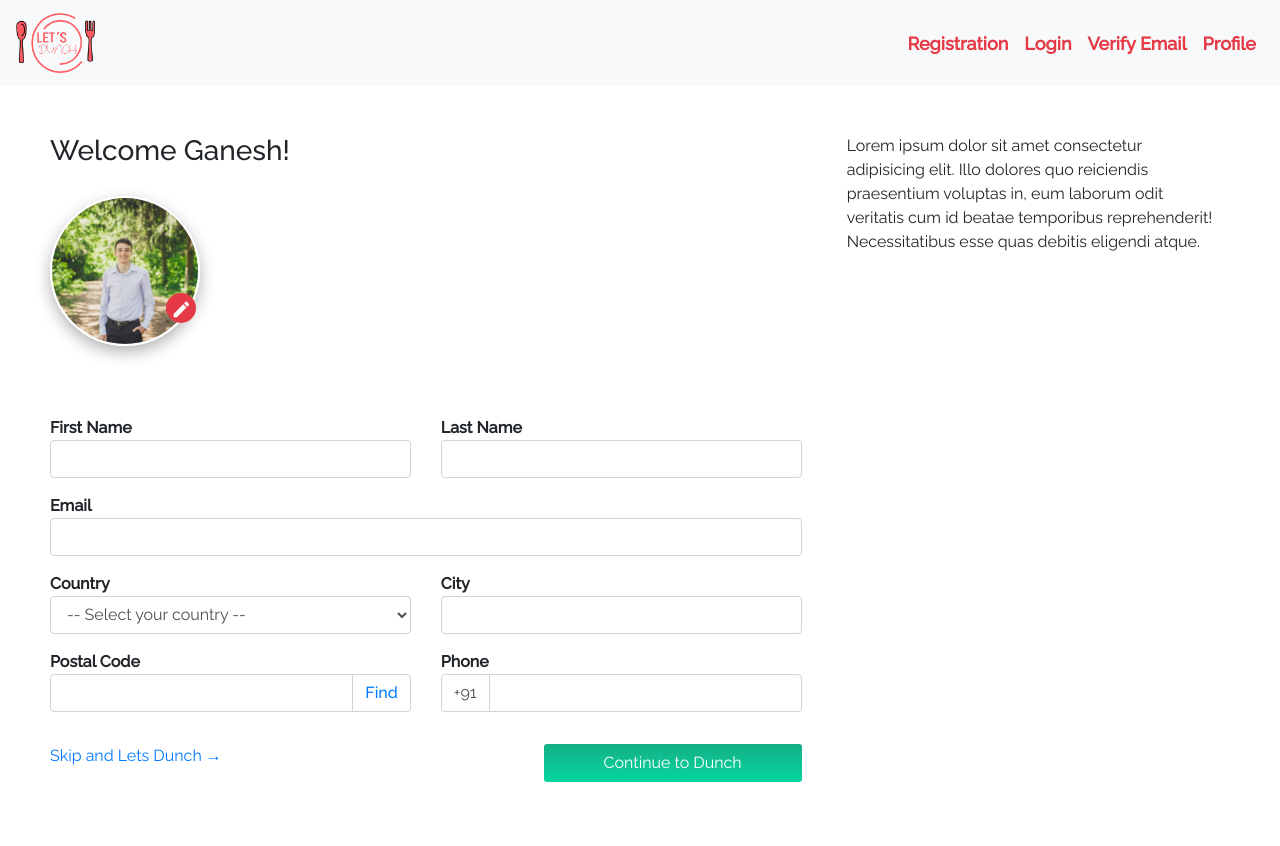
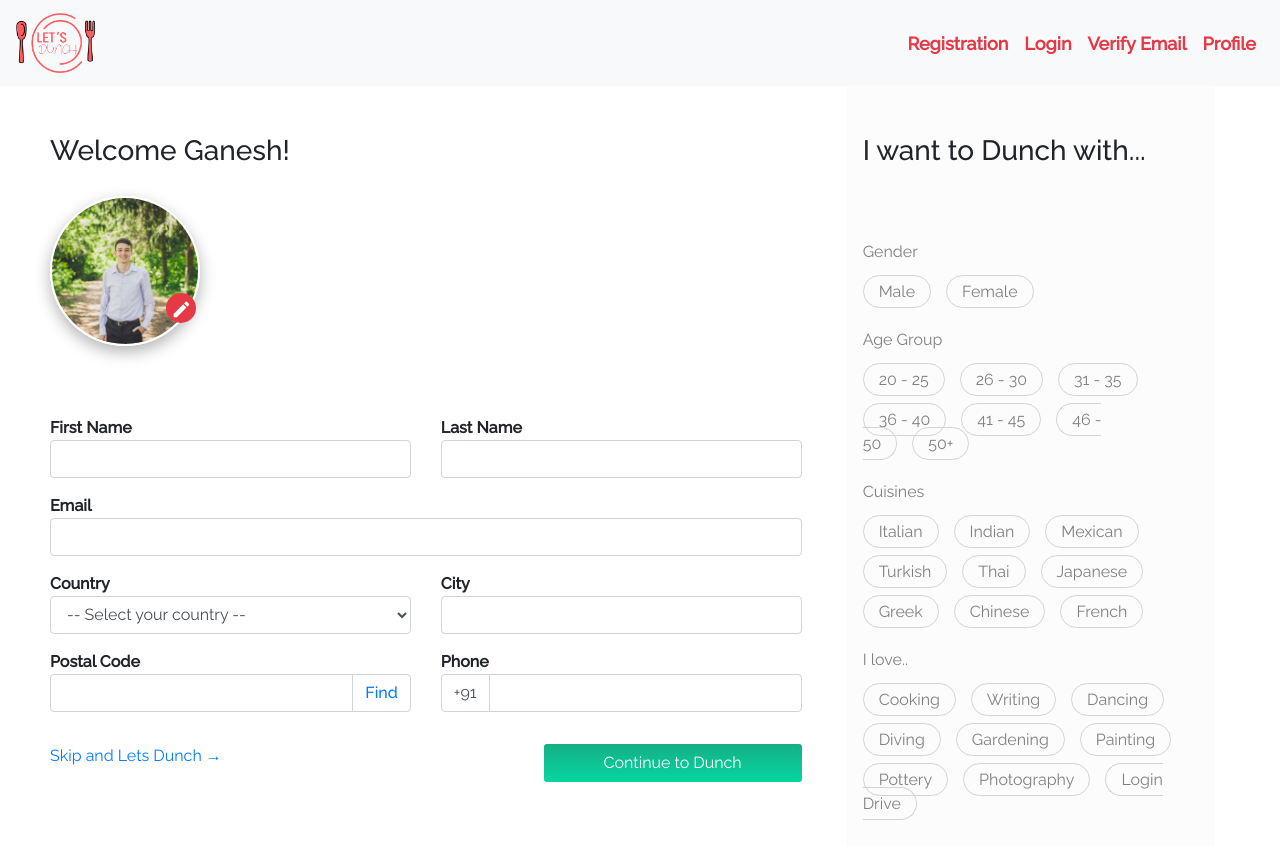
Before and after one commit to Lets-Dunch/syket-letsdunch, a React (Create React App) app: page /profile in a window 1280 px wide. Built offline with nearby package versions, Linux system fonts and the light colour scheme.

Commit message:
profile page almost done

```diff
--- a/src/components/profile/Profile.css
+++ b/src/components/profile/Profile.css
@@ -48,3 +48,32 @@ label{
 .form-box label{
     font-weight: 700;
 }
+.select-box{
+    color: gray;
+    padding: 6px 15px;
+    border-radius: 30px;
+    cursor:pointer;
+    border: 1px solid lightgray;
+    margin-bottom: 20px;
+
+}
+.select-box:not(:last-child){
+    margin-right: 15px;
+}
+.box-title{
+    color: gray;
+}
+.select-box-right{
+    background: #eeeeee30;
+    padding: 0 16px 0 16px;
+    height: 100%;
+    overflow-y: scroll;
+    overflow-x: scroll;
+}
+::-webkit-scrollbar{
+    display:none;
+}
+.select{
+    background-color: #e63946;
+    color:white;
+}
--- a/src/components/profile/Profile.js
+++ b/src/components/profile/Profile.js
@@ -3,15 +3,15 @@ import './Profile.css';
 import ProfileImage from '../../img/profile.jpg';
 import EditIcon from '@material-ui/icons/Edit';
 import { Link } from 'react-router-dom';
-import { Form, InputGroup } from 'react-bootstrap';
+import { InputGroup } from 'react-bootstrap';
 import { FormControl } from 'react-bootstrap';
 
 const Profile = () => {
   return (
     <div className="profile">
       <div className="container-fluid">
-        <div className="row my-5">
-          <div className="col-md-8">
+        <div className="row">
+          <div className="col-md-8 my-5">
             <h3 className="profile__name">Welcome Ganesh!</h3>
 
             <div className="profile__image--box">
@@ -471,10 +471,68 @@ const Profile = () => {
             </div>
           </div>
           <div className="col-md-4">
-            Lorem ipsum dolor sit amet consectetur adipisicing elit. Illo
-            dolores quo reiciendis praesentium voluptas in, eum laborum odit
-            veritatis cum id beatae temporibus reprehenderit! Necessitatibus
-            esse quas debitis eligendi atque.
+            <div className="select-box-right">
+              <h3 className="profile__right__title py-5">
+                I want to Dunch with...
+              </h3>
+              <div className="gender-box my-4">
+                <p className="box-title">Gender</p>
+                <span className="select-box">Male</span>
+                <span className="select-box">Female</span>
+              </div>
+              <div className="age-box my-4">
+                <p className="box-title">Age Group</p>
+                <div className="box-row my-3">
+                  <span className="select-box">20 - 25</span>
+                  <span className="select-box">26 - 30</span>
+                  <span className="select-box">31 - 35</span>
+                </div>
+
+                <div className="box-row my-3">
+                  <span className="select-box">36 - 40</span>
+                  <span className="select-box">41 - 45</span>
+                  <span className="select-box">46 - 50</span>
+                  <span className="select-box">50+</span>
+                </div>
+              </div>
+              <div className="cuisines my-4">
+                <p className="box-title">Cuisines</p>
+                <div className="box-row my-3">
+                  <span className="select-box">Italian</span>
+                  <span className="select-box">Indian</span>
+                  <span className="select-box">Mexican</span>
+                </div>
+                <div className="box-row my-3">
+                  <span className="select-box">Turkish</span>
+                  <span className="select-box">Thai</span>
+                  <span className="select-box">Japanese</span>
+                </div>
+                <div className="box-row my-3">
+                  <span className="select-box">Greek</span>
+                  <span className="select-box">Chinese</span>
+                  <span className="select-box">French</span>
+                </div>
+              </div>
+
+              <div className="loving my-4">
+                <p className="box-title">I love..</p>
+                <div className="box-row my-3">
+                  <span className="select-box">Cooking</span>
+                  <span className="select-box">Writing</span>
+                  <span className="select-box">Dancing</span>
+                </div>
+                <div className="box-row my-3">
+                  <span className="select-box">Diving</span>
+                  <span className="select-box">Gardening</span>
+                  <span className="select-box">Painting</span>
+                </div>
+                <div className="box-row my-3">
+                  <span className="select-box">Pottery</span>
+                  <span className="select-box">Photography</span>
+                  <span className="select-box">Login Drive</span>
+                </div>
+              </div>
+            </div>
           </div>
         </div>
       </div>
```
